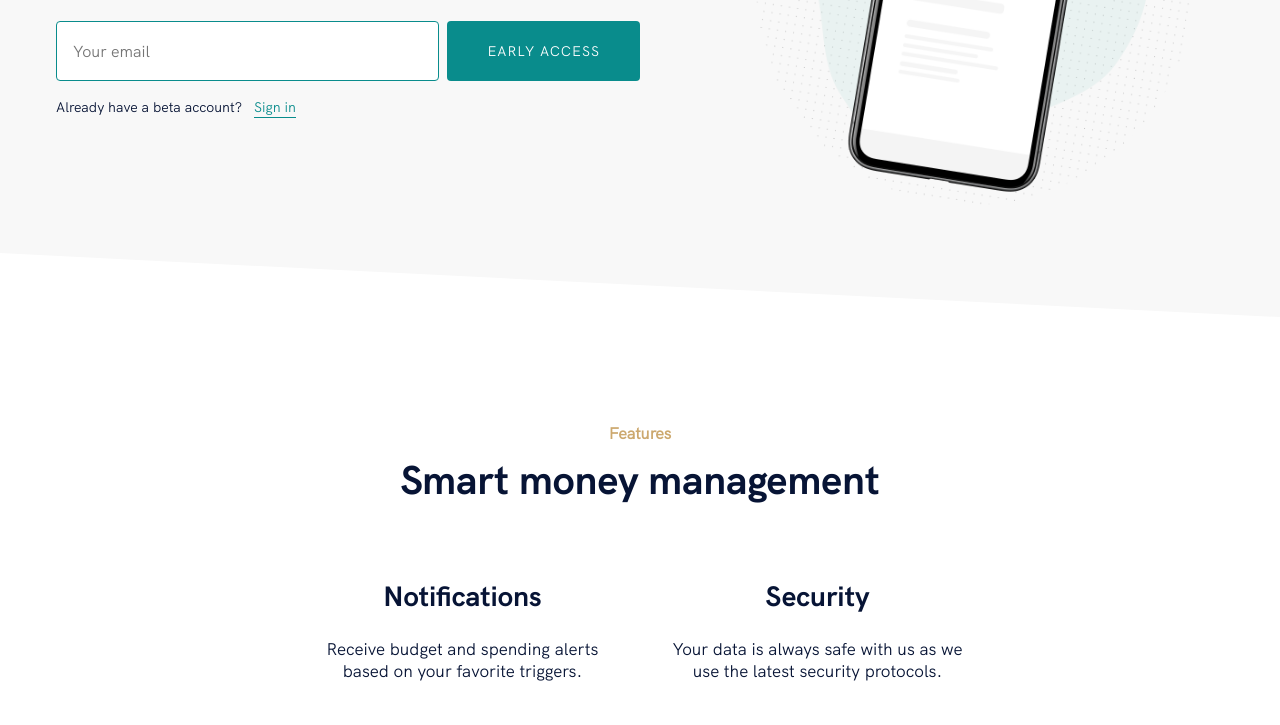
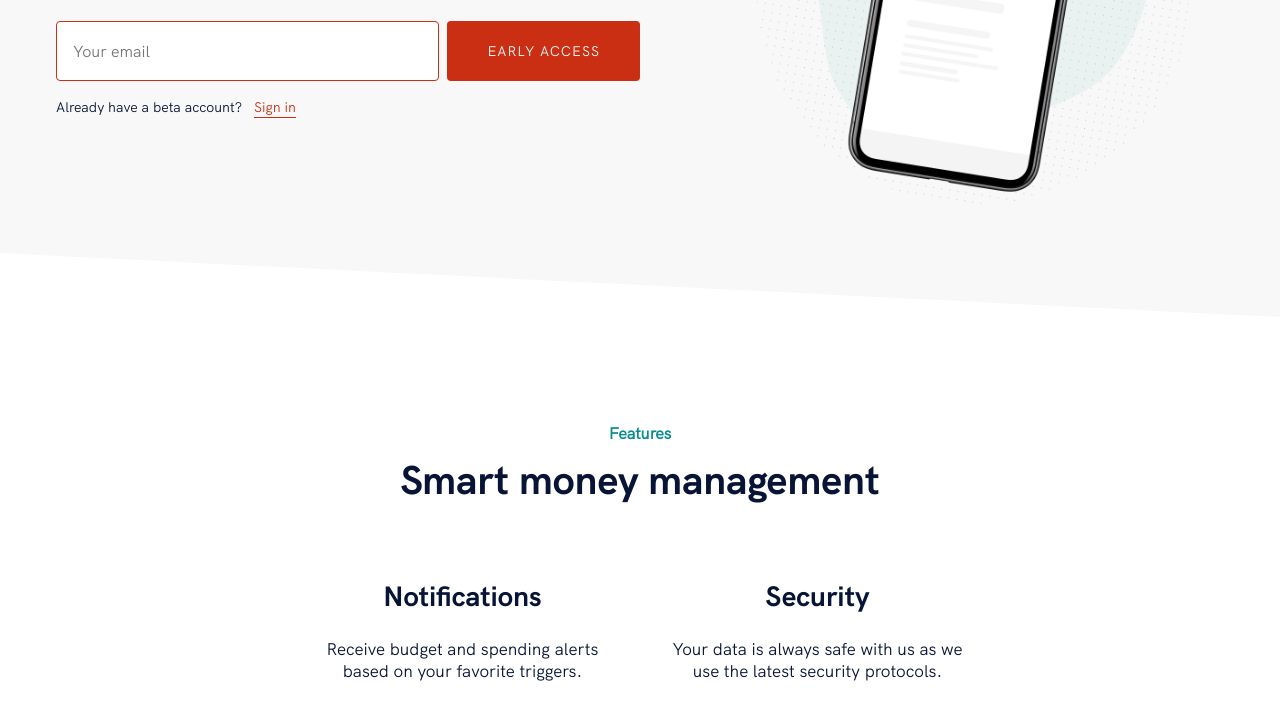
Before and after one commit to rico157/between-spaces, a Gatsby site: page / in a window 1280 px wide. Shown: the part 404-1129 px from the top of the page. Built offline with nearby package versions, Linux system fonts and the light colour scheme; Gatsby itself is replaced by a stand-in of ours.

Commit message:
change sec | acc colors

```diff
--- a/src/styles/theme.js
+++ b/src/styles/theme.js
@@ -24,8 +24,8 @@ const theme = {
 
   color: {
     primary: "#071435",
-    secondary: "#098c8c",
-    accent: "#cca86e",
+    secondary: "#cb2f13",
+    accent: "#098c8c",
     background: {
       white: "#ffffff",
       light: "#f8f8f8",
```
